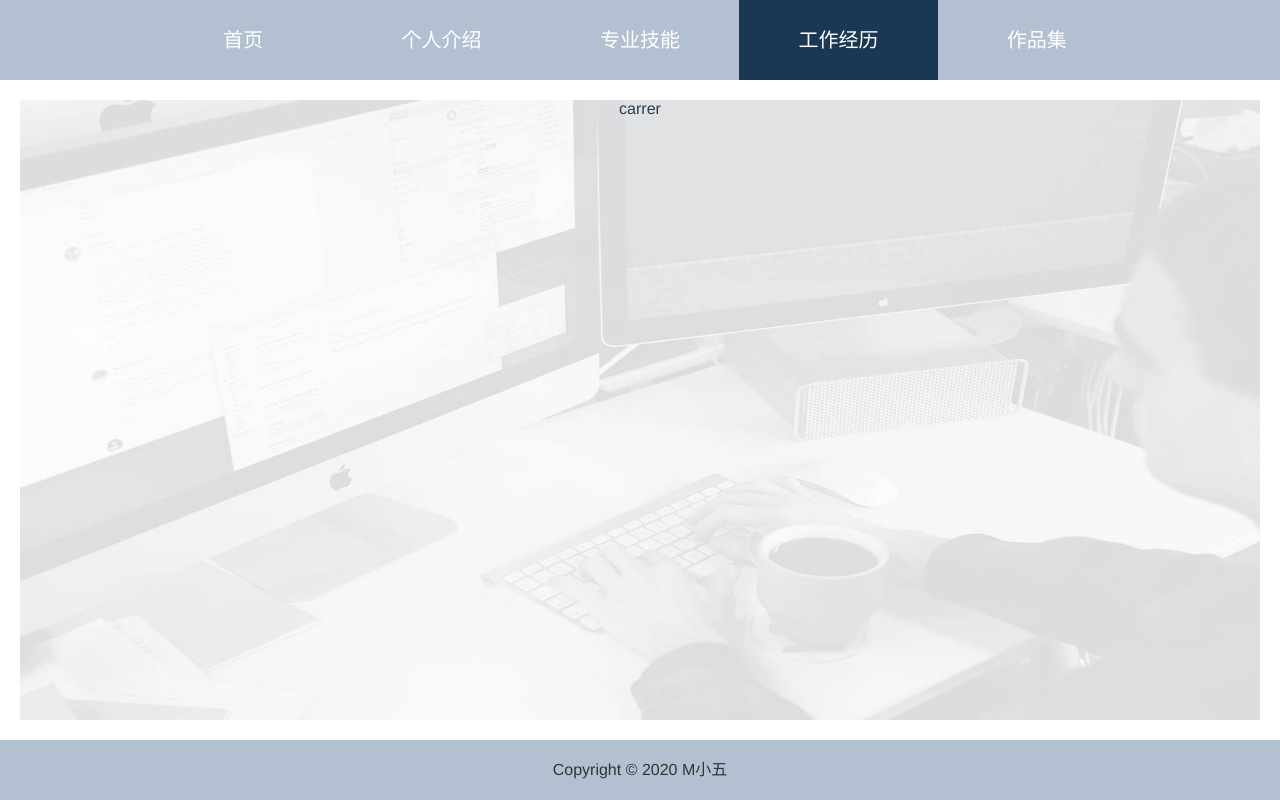
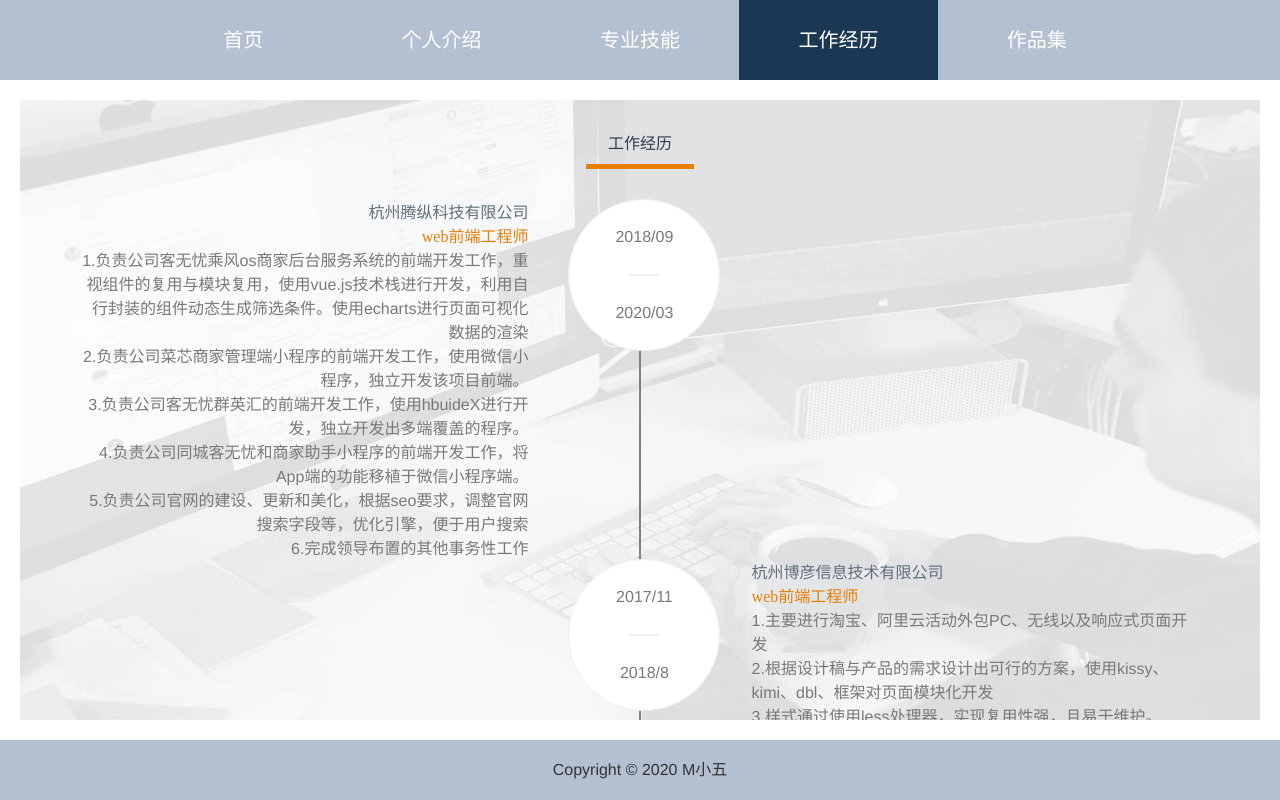
Before and after one commit to MKino-t/kino.github.io, a Vue app: page /carrer in a window 1280 px wide. Built offline with nearby package versions, Linux system fonts and the light colour scheme.

Commit message:
专业技能

```diff
--- a/src/views/carrer.vue
+++ b/src/views/carrer.vue
@@ -1,6 +1,49 @@
 <template>
   <div class="carrer">
-   carrer
+    <div class="carrerCon">
+      <div class="carrerCon_tit">工作经历</div>
+      <div class="hx"></div>
+      <ul class="carrerUl">
+        <li class="carrerItem" v-for="(item,idx) in company" :key="idx">
+          <template v-if="item.id%2!=0">
+            <div style="display:flex">
+              <div class="carrerItem_l">
+                <div class="companyTit">{{item.comArr.name}}</div>
+                <div class="job">{{item.comArr.job}}</div>
+                <div>
+                  <div v-for="(li,ix) in item.comArr.do" :key="ix">{{li}}</div>
+                </div>
+              </div>
+              <div class="carrerItem_r">
+                <div class="time">
+                  <div class="start">{{item.time[0]}}</div>
+                  <div class="line"></div>
+                  <div class="start">{{item.time[1]}}</div>
+                </div>
+              </div>
+            </div>
+          </template>
+          <template v-else>
+            <div style="display:flex;justify-content: flex-end;">
+              <div class="carrerItem_r">
+                <div class="time">
+                  <div class="start">{{item.time[0]}}</div>
+                  <div class="line"></div>
+                  <div class="start">{{item.time[1]}}</div>
+                </div>
+              </div>
+              <div class="carrerItem_l" style="text-align:left">
+                <div class="companyTit">{{item.comArr.name}}</div>
+                <div class="job">{{item.comArr.job}}</div>
+                <div>
+                  <div v-for="(li,ix) in item.comArr.do" :key="ix">{{li}}</div>
+                </div>
+              </div>
+            </div>
+          </template>
+        </li>
+      </ul>
+    </div>
   </div>
 </template>
 
@@ -8,13 +51,55 @@
 export default {
   data() {
     return {
-
+      company: [
+        {
+          id: 1,
+          time: ["2018/09", "2020/03"],
+          comArr: {
+            name: "杭州腾纵科技有限公司",
+            job: "web前端工程师",
+            do: [
+              "1.负责公司客无忧乘风os商家后台服务系统的前端开发工作，重视组件的复用与模块复用，使用vue.js技术栈进行开发，利用自行封装的组件动态生成筛选条件。使用echarts进行页面可视化数据的渲染",
+              "2.负责公司菜芯商家管理端小程序的前端开发工作，使用微信小程序，独立开发该项目前端。",
+              "3.负责公司客无忧群英汇的前端开发工作，使用hbuideX进行开发，独立开发出多端覆盖的程序。",
+              "4.负责公司同城客无忧和商家助手小程序的前端开发工作，将App端的功能移植于微信小程序端。",
+              "5.负责公司官网的建设、更新和美化，根据seo要求，调整官网搜索字段等，优化引擎，便于用户搜索",
+              "6.完成领导布置的其他事务性工作"
+            ]
           }
         },
- components: {
-
+        {
+          id: 2,
+          time: ["2017/11", "2018/8"],
+          comArr: {
+            name: "杭州博彦信息技术有限公司",
+            job: "web前端工程师",
+            do: [
+              "1.主要进行淘宝、阿里云活动外包PC、无线以及响应式页面开发",
+              "2.根据设计稿与产品的需求设计出可行的方案，使用kissy、kimi、dbl、框架对页面模块化开发",
+              "3.样式通过使用less处理器，实现复用性强，且易于维护。",
+              "4.通过后端提供的API，对获取的到数据进行处理及展示，达到需求要实现的交互及页面效果",
+              "5.完成领导布置的其他事务性工作"
+            ]
+          }
+        },
+        {
+          id: 3,
+          time: ["2017/3", "2017/8"],
+          comArr: {
+            name: "杭州小墩科技有限公司",
+            job: "web前端工程师",
+            do: [
+              "1.主要根据设计提供的设计图编写静态页面和样式",
+              "2.完成领导布置的其他事务性工作"
+            ]
           }
         }
+      ]
+    };
+  },
+  components: {}
+};
 </script>
 
 <style scoped lang="stylus">
@@ -23,5 +108,92 @@ export default {
   height: 100%;
   background: url('../assets/carrer.jpg') no-repeat center center;
   background-size: 100% 100%;
+  overflow-y: scroll;
+
+  .carrerCon {
+    width: 100%;
+    height: 100%;
+
+    .carrerCon_tit {
+      position: relative;
+      width: 200px;
+      margin: 0 auto;
+      padding-top: 30px;
+      font-family: 'Helvetica Neue';
+    }
+
+    .hx {
+      width: 108px;
+      height: 5px;
+      margin: 10px auto;
+      background: #E87E04;
+    }
+
+    .carrerUl {
+      position: relative;
+      width: 90%;
+      margin: 0 auto;
+      margin-top: 30px;
+
+      .carrerItem {
+        width: 100%;
+        // display: flex;
+        color: #787978;
+
+        .carrerItem_l {
+          text-align: right;
+          flex-basis: 40%;
+
+          .companyTit {
+            color: #626e7c;
+            font-size: 16px;
+            font-weight: 500;
+          }
+
+          .job {
+            color: #E87E04;
+            font-size: 16px;
+            font-family: 'SimHei';
+          }
+        }
+
+        .carrerItem_r {
+          flex-basis: 20%;
+
+          .time {
+            position: relative;
+            display: flex;
+            flex-direction: column;
+            justify-content: space-evenly;
+            width: 150px;
+            height: 150px;
+            border-radius: 50%;
+            border: 1px solid rgb(238, 238, 238);
+            background: #fff;
+            margin-left: 40px;
+            z-index: 10;
+
+            .line {
+              width: 30px;
+              height: 2px;
+              margin: 0 auto;
+              background: #efefef;
+            }
+          }
+        }
+      }
+
+      &::after {
+        content: '';
+        position: absolute;
+        left: 50%;
+        margin-left: -1px;
+        top: 0px;
+        width: 2px;
+        height: 100%;
+        background: grey;
+      }
+    }
+  }
 }
 </style>
--- a/src/views/index.vue
+++ b/src/views/index.vue
@@ -4,7 +4,7 @@
       <el-header height='80px'>
         <hea></hea>
       </el-header>
-      <el-main :style="defaultHeight">
+      <el-main :style="defaultHeight" style="overflow:hidden">
         <router-view></router-view>
       </el-main>
       <el-footer>
--- a/src/views/profession.vue
+++ b/src/views/profession.vue
@@ -31,6 +31,7 @@ export default {
             "javascript",
             "html+css",
             "html5+css3",
+            "jquery",
             "vue",
             "微信小程序",
             "git"
@@ -133,9 +134,39 @@ export default {
             ]
           },
           {
+            name: "jquery",
+            type: "pie",
+            radius: ["40%", "45%"],
+            data: [
+              // {value:1078, name:'生物'}
+              {
+                value: "75",
+                name: "jquery",
+                itemStyle: {
+                  emphasis: {
+                    shadowBlur: 10,
+                    shadowOffsetX: 0,
+                    shadowColor: "rgba(0, 0, 0, 0.5)",
+                    normal: {
+                      color: "#b3c0d1"
+                    }
+                  }
+                }
+              },
+              {
+                value: "25",
+                itemStyle: {
+                  normal: {
+                    color: "transparent"
+                  }
+                }
+              }
+            ]
+          },
+          {
             name: "vue",
             type: "pie",
-            radius: ["40%", "45%"],
+            radius: ["50%", "55%"],
             data: [
               // {value:981, name:'政治'}
               {
@@ -165,7 +196,7 @@ export default {
           {
             name: "微信小程序",
             type: "pie",
-            radius: ["50%", "55%"],
+            radius: ["60%", "65%"],
             data: [
               // {value:877, name:'历史'}
               {
@@ -183,7 +214,7 @@ export default {
                 }
               },
               {
-                value: "70",
+                value: "30",
                 itemStyle: {
                   normal: {
                     color: "transparent"
@@ -195,7 +226,7 @@ export default {
           {
             name: "git",
             type: "pie",
-            radius: ["60%", "65%"],
+            radius: ["70%", "75%"],
             data: [
               // {value:939, name:'地理'}
               {
@@ -246,7 +277,7 @@ export default {
   #skill {
     width: 100%;
     height: 100%;
-    padding 20px;
+    padding: 20px;
   }
 }
 </style>
```
Lines whose indentation alone changed are shown as unchanged.
